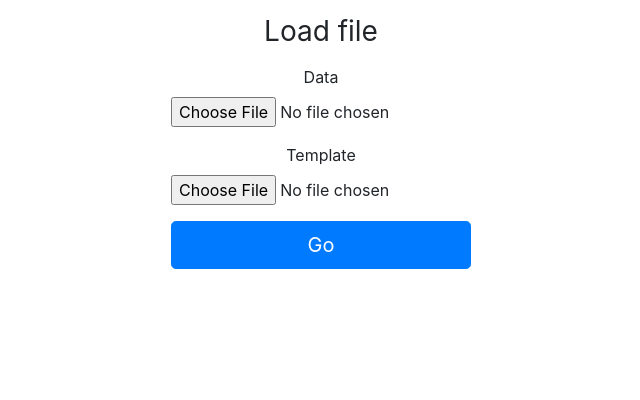
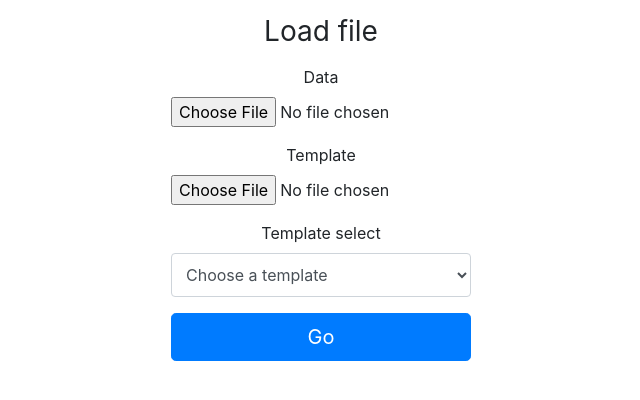
Before and after one commit to oizovita/Flask, a Flask app: template templates/user.html in a window 1280 px wide. Shown: the part 56-456 px from the top of the page, without its empty margins (319-959 px from the left). Run offline with Flask 2, Linux system fonts and the light colour scheme; the template is opened without the code that fills it: values that come from a table or form of the project are taken from there, others are empty; some libraries are stand-ins or nearby versions.

Commit message:
added the ability to download templates from the server

```diff
--- a/forms.py
+++ b/forms.py
@@ -1,8 +1,9 @@
 from models import Users
 from flask_wtf import FlaskForm
-from wtforms import StringField, PasswordField, BooleanField
+from wtforms import StringField, PasswordField, BooleanField, SelectField, SubmitField
 from wtforms.validators import DataRequired, EqualTo, Email, ValidationError
 from flask_wtf.file import FileRequired, FileField
+
 
 class LoginForm(FlaskForm):
     login = StringField('Username', validators=[DataRequired()])
@@ -27,6 +28,7 @@ class RegistrationForm(FlaskForm):
         if user is not None:
             raise ValidationError('Please use a different email address.')
 
+
 class TemplateForm(FlaskForm):
     data = FileField('Data', validators=[FileRequired()])
     template = FileField('Template', validators=[FileRequired()])
--- a/models.py
+++ b/models.py
@@ -1,5 +1,5 @@
 from app import db, login, app
-from time import time
+import datetime
 import jwt
 from flask_login import UserMixin
 from werkzeug.security import generate_password_hash, check_password_hash
@@ -30,3 +30,5 @@ class Template(db.Model):
     id = db.Column(db.Integer, primary_key=True)
     user_id = db.Column(db.Integer, db.ForeignKey('users.id'))
     template = db.Column(db.String(250))
+    server_template = db.Column(db.String(250))
+    create_date = db.Column(db.DateTime)
--- a/templates/template.html
+++ b/templates/template.html
@@ -66,8 +66,8 @@
         <ul class="list-group">
             {% for template in templates %}
             <li class="list-group-item d-flex justify-content-between align-items-center">
-                {{template.template}}
-                <a href="{{url_for('uploads_template',filename=template.template, login=login)}}" class="badge badge-primary badge-pill">download</a>
+                {{template.template}} - {{template.create_date}}
+                <a href="{{url_for('uploads',filename=template.server_template,type_file='template', login=login)}}" class="badge badge-primary badge-pill">download</a>
             </li>
             {% endfor %}
         </ul>
--- a/templates/user.html
+++ b/templates/user.html
@@ -37,22 +37,33 @@ Login
             <form class="form-signin text-center" action="{{url_for('user', login=current_user.login)}}" method="POST"
                   novalidate enctype=multipart/form-data>
                 {{ form.hidden_tag() }}
+                <h1 class="h3 mb-3 font-weight-normal">Load file</h1>
 
-                <h1 class="h3 mb-3 font-weight-normal">Load file</h1>
                 <p>
                     {{ form.data.label }}<br>
                     {{ form.data(size=14) }}
                 </p>
                 <p>
                     {{ form.template.label }}<br>
-                    {{ form.template() }}
+                {{ form.template() }}
+                <div class="form-group">
+                    <label for="exampleFormControlSelect1">Template select</label>
+                    <select class="form-control" name="exampleFormControlSelect1">
+                        <option>Choose a template</option>
+                        {% for template in templates %}
+                        <option value={{template.server_template}}> {{template.template}} - {{template.create_date}}</option>
+                        {% endfor %}
+
+                    </select>
+                </div>
+
                 </p>
 
                 <div>
                     <button onclick="myfunction()" class="btn btn-lg btn-primary btn-block " type="submit">Go</button>
                 </div>
                 <p style="color:red">{{error}}</p>
-                <a href="{{url_for('uploads',filename=message, login=current_user.login)}}" download>{{message}}</a>
+                <a href="{{url_for('uploads',filename=message, type_file='zip', login=current_user.login)}}" download>{{message}}</a>
             </form>
 
         </div>
--- a/update_db.py
+++ b/update_db.py
@@ -1,3 +1,4 @@
+import datetime
 from app import db, login
 from flask_login import UserMixin
 from werkzeug.security import generate_password_hash, check_password_hash
@@ -22,7 +23,8 @@ class Template(db.Model):
     id = db.Column(db.Integer, primary_key=True)
     user_id = db.Column(db.Integer, db.ForeignKey('users.id'))
     template = db.Column(db.String(250))
-
+    server_template = db.Column(db.String(250))
+    create_date = db.Column(db.DateTime)
 
 
 db.drop_all()
--- a/view.py
+++ b/view.py
@@ -1,22 +1,10 @@
-import os
-import models
-import shutil
-import zipfile
-from dolly import *
-from xlrd import open_workbook
+from scripts import *
+from app import app, db
 from models import Users, Template
 from werkzeug.urls import url_parse
-from app import app, db, oid, login
-from werkzeug.utils import secure_filename
 from forms import LoginForm, RegistrationForm, TemplateForm
 from flask_login import current_user, login_user, login_required, logout_user
-from flask import render_template, session, g, flash, request, redirect, url_for, send_file
-import time
-
-# valid template files
-ALLOWED_EXTENSIONS_TEMPLATE = ['doc', 'docx', 'html']
-# valid data files
-ALLOWED_EXTENSIONS_DATA = 'xlsx'
+from flask import render_template, g, flash, request, redirect, url_for, send_file
 
 
 @app.route('/')
@@ -66,140 +54,54 @@ def registration():
     return render_template('registration.html', form=form)
 
 
-# data file check
-def allowed_file_data(filename):
-    return ('.' in filename and \
-            filename.rsplit('.', 1)[1] in ALLOWED_EXTENSIONS_DATA)
-
-
-# data template check
-def allowed_file_template(filename):
-    return '.' in filename and \
-           filename.rsplit('.', 1)[1] in ALLOWED_EXTENSIONS_TEMPLATE
-
-
-# checks patterns and data and if everything puts them well into the database.
-# runs file and archive creation.
-def data_and_template_handler(data, template, user):
-    data_file_name = check_file(data, 'data', user, 'UPLOAD_DATA', )
-    template_file_name = check_file(template, 'template', user, 'UPLOAD_TEMPLATE')
-    if data_file_name and template_file_name:
-        global name_zip
-        name_zip = str(time.ctime()).replace(" ", "_") + '.zip'
-
-        tmp = Template(user_id=user.id, template=template_file_name)
-        db.session.add(tmp)
-        db.session.commit()
-
-        creating_files_by_template(user, data_file_name, template_file_name)
-        create_zip(user, name_zip, 'UPLOAD_ZIP')
-
-        return True
-
-
-# checks incoming data files and templates and if everything loads them correctly
-def check_file(file, type, user, dir):
-    if type == 'data':
-        if file and allowed_file_data(file.filename):
-            try:
-                filename = load_file(file, user, dir)
-                return filename
-            except Exception:
-                return False
-    elif type == 'template':
-        if file and allowed_file_template(file.filename):
-            try:
-                filename = load_file(file, user, dir)
-                return filename
-            except Exception:
-                return False
-    else:
-        return False
-
-
-# uploads file to server
-def load_file(file, user, dir):
-    create_folder(app.config[dir] + str(user.id))
-
-    filename = 'file_' + str(int(time.time())) + '_' + secure_filename(file.filename)
-    file.save(os.path.join(app.config[dir] + str(user.id), filename))
-    return filename
-
-
-# creates files based on the specified template in pdf or doc format
-def creating_files_by_template(user, data_file_name, template_file_name):
-    book = open_workbook(
-        app.config['UPLOAD_DATA'] + str(user.id) + '/' + str(data_file_name),
-        on_demand=True)
-    sheet = book.sheet_by_name(book.sheet_names()[0])
-    create_folder(app.config['BASEDIR'] + '/tmp_' + str(user.id))
-
-    if template_file_name[-4:] == FILE_HTML:
-        create_pdf_from_html_template(sheet, app.config['UPLOAD_TEMPLATE'] + str(user.id) + '/' +
-                                      str(template_file_name),
-                                      app.config['BASEDIR'] + '/tmp_' + str(user.id))
-    elif template_file_name[-4:] == FILE_DOCX:
-        substitution_into_a_template(sheet, app.config['UPLOAD_TEMPLATE'] + str(user.id) +
-                                     '/' + str(template_file_name),
-                                     app.config['BASEDIR'] + '/tmp_' + str(user.id))
-
-    shutil.rmtree(app.config['UPLOAD_DATA'])
-
-
-# creates archive for download
-def create_zip(user, name_zip, dir):
-    create_folder(app.config[dir] + str(user.id))
-    if os.path.isfile(name_zip):
-        os.remove(name_zip)
-
-    z = zipfile.ZipFile(name_zip, 'w')
-    for root, dirs, files in os.walk('tmp_' + str(user.id)):
-        for file in files:
-            z.write(os.path.join(root, file))
-
-    z.close()
-
-    shutil.rmtree('tmp_' + str(user.id))
-    shutil.move(name_zip, app.config[dir] + str(user.id))
-
-
 @app.route('/user/<login>/', methods=['POST', 'GET'])
 @login_required
 def user(login):
     user = Users.query.filter_by(login=login).first()
+    all_downloaded_template = Template.query.filter_by(user_id=user.id).all()
     form = TemplateForm()
     if user == None:
         flash('User ' + login + ' not found.')
         return redirect(url_for('index'))
 
+    using_loaded_template = False
     if request.method == 'POST':
         data = form.data.data
         template = form.template.data
+        loaded_template = request.form['exampleFormControlSelect1']
 
-        if data_and_template_handler(data, template, user):
-            return render_template('user.html', form=form, user=user, message=name_zip)
+        if template and loaded_template != 'Choose a template':
+            using_loaded_template = False
+
+        if not template and loaded_template != 'Choose a template':
+            template = loaded_template
+            using_loaded_template = True
+
+        handler_result = data_and_template_handler(data, template, user, using_loaded_template)
+
+        if handler_result[0]:
+            return render_template('user.html', form=form, user=user, message=handler_result[1], templates=all_downloaded_template)
         else:
-            return render_template('user.html', form=form, user=user, error="Invalid file type")
+            return render_template('user.html', form=form, user=user, error="Invalid file type",
+                                   templates=all_downloaded_template)
 
-    return render_template('user.html', form=form, user=user)
+    return render_template('user.html', form=form, user=user, templates=all_downloaded_template)
 
 
-@app.route('/uploads/<filename>/<login>')
-def uploads(filename, login):
+@app.route('/uploads/<filename>/<type_file>/<login>')
+def uploads(filename, type_file, login):
     user = Users.query.filter_by(login=login).first()
-    return send_file(app.config['UPLOAD_ZIP'] + str(user.id) + '/' + filename, as_attachment=True, cache_timeout=-1)
+    name_folder = 'UPLOAD_ZIP'
+    print(type_file)
+    if type_file == 'template':
+        name_folder = 'UPLOAD_TEMPLATE'
+
+    return send_file(app.config[name_folder] + str(user.id) + '/' + filename, as_attachment=True, cache_timeout=-1)
 
 
 @app.route('/template/<login>')
 def template(login):
     user = Users.query.filter_by(login=login).first()
-    templ = Template.query.filter_by(user_id=user.id).all()
+    all_downloaded_template = Template.query.filter_by(user_id=user.id).all()
 
-    return render_template('template.html', login=login, templates=templ)
-
-
-@app.route('/uploads_template/<filename>/<login>')
-def uploads_template(filename, login):
-    user = Users.query.filter_by(login=login).first()
-    return send_file(app.config['UPLOAD_TEMPLATE'] + str(user.id) + '/' + filename, as_attachment=True,
-                     cache_timeout=-1)
+    return render_template('template.html', login=login, templates=all_downloaded_template)
```
Also changed, not shown: scripts.py (added, +118 -0 lines).
